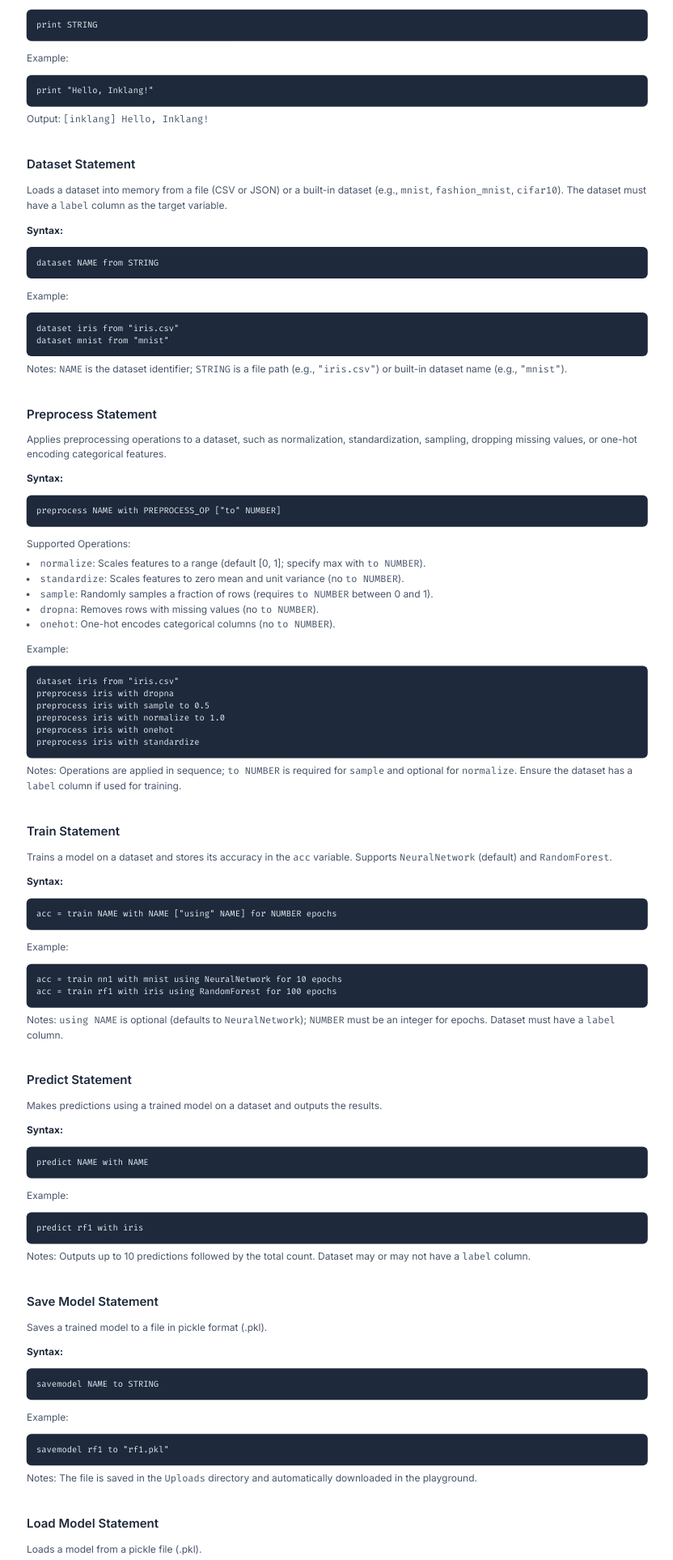
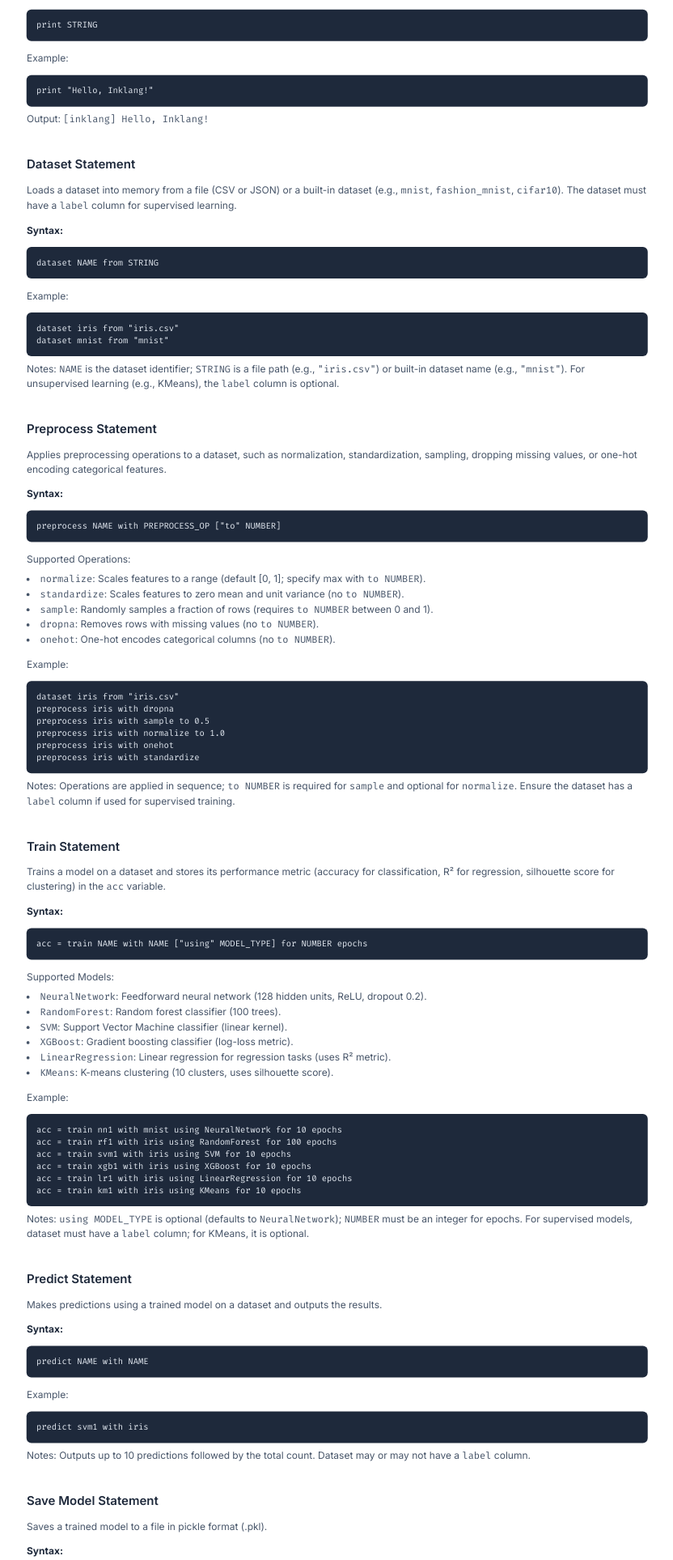
Before and after one commit to aditya-manohar/inklang, a Flask app: page /docs in a window 1280 px wide. Shown: the part 865-2792 px from the top of the page at 81% size, without its empty margins (223-1055 px from the left). Run offline with Flask 3, Linux system fonts and the light colour scheme; some libraries are stand-ins or nearby versions.

Commit message:
added new training models

```diff
--- a/inklang.py
+++ b/inklang.py
@@ -21,13 +21,14 @@ statement: print_stmt
 
 print_stmt: "print" STRING
 dataset_stmt: "dataset" NAME "from" STRING
-train_stmt: "acc" "=" "train" NAME "with" NAME ("using" NAME)? "for" NUMBER "epochs"
+train_stmt: "acc" "=" "train" NAME "with" NAME ("using" MODEL_TYPE)? "for" NUMBER "epochs"
 predict_stmt: "predict" NAME "with" NAME
 savemodel_stmt: "savemodel" NAME "to" STRING
 loadmodel_stmt: "loadmodel" NAME "from" STRING
 if_stmt: "if" condition ":" statement+
 repeat_stmt: "repeat" NUMBER "times" ":" statement+
 preprocess_stmt: "preprocess" NAME "with" PREPROCESS_OP ("to" NUMBER)?
+MODEL_TYPE: "NeuralNetwork" | "RandomForest" | "SVM" | "XGBoost" | "LinearRegression" | "KMeans"
 PREPROCESS_OP: "normalize" | "standardize" | "sample" | "dropna" | "onehot"
 
 condition: ACC CMP_OP NUMBER
--- a/templates/doc.html
+++ b/templates/doc.html
@@ -219,8 +219,8 @@
                     <h4 class="text-xl font-semibold mb-4">Dataset Statement</h4>
                     <p class="text-slate-600 dark:text-slate-400 mb-4">Loads a dataset into memory from a file (CSV or
                         JSON) or a built-in dataset (e.g., <code>mnist</code>, <code>fashion_mnist</code>,
-                        <code>cifar10</code>). The dataset must have a <code>label</code> column as the target
-                        variable.
+                        <code>cifar10</code>). The dataset must have a <code>label</code> column for supervised
+                        learning.
                     </p>
                     <p class="font-bold mb-2">Syntax:</p>
                     <div class="code-block mb-4">
@@ -234,7 +234,9 @@ dataset mnist from "mnist"</code></pre>
                     </div>
                     <p class="text-slate-600 dark:text-slate-400 mt-2">Notes: <code>NAME</code> is the dataset
                         identifier; <code>STRING</code> is a file path (e.g., <code>"iris.csv"</code>) or built-in
-                        dataset name (e.g., <code>"mnist"</code>).</p>
+                        dataset name (e.g., <code>"mnist"</code>). For unsupervised learning (e.g., KMeans), the
+                        <code>label</code> column is optional.
+                    </p>
                 </div>
 
                 <!-- Preprocess Statement -->
@@ -273,7 +275,7 @@ preprocess iris with standardize</code></pre>
                     <p class="text-slate-600 dark:text-slate-400 mt-2">Notes: Operations are applied in sequence;
                         <code>to NUMBER</code> is required for <code>sample</code> and optional for
                         <code>normalize</code>. Ensure the dataset has a <code>label</code> column if used for
-                        training.
+                        supervised training.
                     </p>
                 </div>
 
@@ -281,22 +283,36 @@ preprocess iris with standardize</code></pre>
                 <div>
                     <h4 class="text-xl font-semibold mb-4">Train Statement</h4>
                     <p class="text-slate-600 dark:text-slate-400 mb-4">Trains a model on a dataset and stores its
-                        accuracy in the <code>acc</code> variable. Supports <code>NeuralNetwork</code> (default) and
-                        <code>RandomForest</code>.
-                    </p>
+                        performance metric (accuracy for classification, R² for regression, silhouette score for
+                        clustering) in the <code>acc</code> variable.</p>
                     <p class="font-bold mb-2">Syntax:</p>
                     <div class="code-block mb-4">
                         <pre
-                            class="p-4 text-sm font-mono text-slate-200 overflow-auto"><code>acc = train NAME with NAME ["using" NAME] for NUMBER epochs</code></pre>
+                            class="p-4 text-sm font-mono text-slate-200 overflow-auto"><code>acc = train NAME with NAME ["using" MODEL_TYPE] for NUMBER epochs</code></pre>
                     </div>
+                    <p class="text-slate-600 dark:text-slate-400 mb-2">Supported Models:</p>
+                    <ul class="list-disc list-inside text-slate-600 dark:text-slate-400 mb-4">
+                        <li><code>NeuralNetwork</code>: Feedforward neural network (128 hidden units, ReLU, dropout
+                            0.2).</li>
+                        <li><code>RandomForest</code>: Random forest classifier (100 trees).</li>
+                        <li><code>SVM</code>: Support Vector Machine classifier (linear kernel).</li>
+                        <li><code>XGBoost</code>: Gradient boosting classifier (log-loss metric).</li>
+                        <li><code>LinearRegression</code>: Linear regression for regression tasks (uses R² metric).</li>
+                        <li><code>KMeans</code>: K-means clustering (10 clusters, uses silhouette score).</li>
+                    </ul>
                     <p class="text-slate-600 dark:text-slate-400 mb-2">Example:</p>
                     <div class="code-block">
                         <pre class="p-4 text-sm font-mono text-slate-200 overflow-auto"><code>acc = train nn1 with mnist using NeuralNetwork for 10 epochs
-acc = train rf1 with iris using RandomForest for 100 epochs</code></pre>
+acc = train rf1 with iris using RandomForest for 100 epochs
+acc = train svm1 with iris using SVM for 10 epochs
+acc = train xgb1 with iris using XGBoost for 10 epochs
+acc = train lr1 with iris using LinearRegression for 10 epochs
+acc = train km1 with iris using KMeans for 10 epochs</code></pre>
                     </div>
-                    <p class="text-slate-600 dark:text-slate-400 mt-2">Notes: <code>using NAME</code> is optional
+                    <p class="text-slate-600 dark:text-slate-400 mt-2">Notes: <code>using MODEL_TYPE</code> is optional
                         (defaults to <code>NeuralNetwork</code>); <code>NUMBER</code> must be an integer for epochs.
-                        Dataset must have a <code>label</code> column.</p>
+                        For supervised models, dataset must have a <code>label</code> column; for KMeans, it is
+                        optional.</p>
                 </div>
 
                 <!-- Predict Statement -->
@@ -312,7 +328,7 @@ acc = train rf1 with iris using RandomForest for 100 epochs</code></pre>
                     <p class="text-slate-600 dark:text-slate-400 mb-2">Example:</p>
                     <div class="code-block">
                         <pre
-                            class="p-4 text-sm font-mono text-slate-200 overflow-auto"><code>predict rf1 with iris</code></pre>
+                            class="p-4 text-sm font-mono text-slate-200 overflow-auto"><code>predict svm1 with iris</code></pre>
                     </div>
                     <p class="text-slate-600 dark:text-slate-400 mt-2">Notes: Outputs up to 10 predictions followed by
                         the total count. Dataset may or may not have a <code>label</code> column.</p>
@@ -331,7 +347,7 @@ acc = train rf1 with iris using RandomForest for 100 epochs</code></pre>
                     <p class="text-slate-600 dark:text-slate-400 mb-2">Example:</p>
                     <div class="code-block">
                         <pre
-                            class="p-4 text-sm font-mono text-slate-200 overflow-auto"><code>savemodel rf1 to "rf1.pkl"</code></pre>
+                            class="p-4 text-sm font-mono text-slate-200 overflow-auto"><code>savemodel svm1 to "svm1.pkl"</code></pre>
                     </div>
                     <p class="text-slate-600 dark:text-slate-400 mt-2">Notes: The file is saved in the
                         <code>Uploads</code> directory and automatically downloaded in the playground.
@@ -350,7 +366,7 @@ acc = train rf1 with iris using RandomForest for 100 epochs</code></pre>
                     <p class="text-slate-600 dark:text-slate-400 mb-2">Example:</p>
                     <div class="code-block">
                         <pre
-                            class="p-4 text-sm font-mono text-slate-200 overflow-auto"><code>loadmodel rf1 from "rf1.pkl"</code></pre>
+                            class="p-4 text-sm font-mono text-slate-200 overflow-auto"><code>loadmodel svm1 from "svm1.pkl"</code></pre>
                     </div>
                     <p class="text-slate-600 dark:text-slate-400 mt-2">Notes: The file must exist in the
                         <code>Uploads</code> directory.
@@ -372,11 +388,12 @@ acc = train rf1 with iris using RandomForest for 100 epochs</code></pre>
                     <div class="code-block">
                         <pre class="p-4 text-sm font-mono text-slate-200 overflow-auto"><code>if acc > 0.95:
     print "Excellent accuracy!"
-    savemodel rf1 to "rf1.pkl"</code></pre>
+    savemodel svm1 to "svm1.pkl"</code></pre>
                     </div>
                     <p class="text-slate-600 dark:text-slate-400 mt-2">Notes: <code>CMP_OP</code> is <code>></code>,
                         <code><</code>, <code>==</code>, <code>>=</code>, <code><=</code>, or <code>!=</code>.
-                        Indentation is recommended but not required.
+                        Indentation is recommended but not required. For <code>LinearRegression</code>, <code>acc</code>
+                        is R²; for <code>KMeans</code>, it is silhouette score.
                     </p>
                 </div>
 
@@ -394,7 +411,7 @@ acc = train rf1 with iris using RandomForest for 100 epochs</code></pre>
                     <div class="code-block">
                         <pre class="p-4 text-sm font-mono text-slate-200 overflow-auto"><code>repeat 3 times:
     print "Training iteration"
-    acc = train nn1 with mnist for 5 epochs</code></pre>
+    acc = train svm1 with iris using SVM for 5 epochs</code></pre>
                     </div>
                     <p class="text-slate-600 dark:text-slate-400 mt-2">Notes: <code>NUMBER</code> must be an integer.
                         Indentation is recommended but not required.</p>
@@ -413,7 +430,7 @@ dataset NAME from STRING
 preprocess NAME with (normalize | standardize | sample | dropna | onehot) ["to" NUMBER]
 
 # Train model
-acc = train NAME with NAME [using (NeuralNetwork | RandomForest)] for NUMBER epochs
+acc = train NAME with NAME [using (NeuralNetwork | RandomForest | SVM | XGBoost | LinearRegression | KMeans)] for NUMBER epochs
 
 # Make predictions
 predict NAME with NAME
@@ -435,9 +452,8 @@ repeat NUMBER times :
             </div>
             <p class="text-slate-600 dark:text-slate-400 mt-4">Notes: Indentation is optional but recommended (4 spaces
                 or 1 tab) for readability in <code>if</code> and <code>repeat</code> blocks. Datasets must have a
-                <code>label</code> column for training. The <code>to NUMBER</code> clause is required for
-                <code>sample</code>, optional for <code>normalize</code>, and not allowed for
-                <code>standardize</code>, <code>dropna</code>, or <code>onehot</code>.
+                <code>label</code> column for supervised models; optional for KMeans. The <code>acc</code> variable
+                holds accuracy (classification), R² (regression), or silhouette score (clustering).
             </p>
 
             <h3 class="text-2xl font-bold mb-6 mt-12">Supported Datasets and Models</h3>
@@ -457,7 +473,7 @@ repeat NUMBER times :
                 <div>
                     <h4 class="text-xl font-semibold mb-4">File-based Datasets</h4>
                     <p class="text-slate-600 dark:text-slate-400 mb-4">Load datasets from CSV or JSON files. The file
-                        must have a <code>label</code> column for training. Files should be uploaded to the
+                        must have a <code>label</code> column for supervised learning. Files should be uploaded to the
                         <code>Uploads</code> directory.
                     </p>
                     <p class="text-slate-600 dark:text-slate-400 mb-2">Example:</p>
@@ -469,20 +485,27 @@ repeat NUMBER times :
                 <div>
                     <h4 class="text-xl font-semibold mb-4">Supported Models</h4>
                     <ul class="list-disc list-inside text-slate-600 dark:text-slate-400 space-y-2">
-                        <li><code>NeuralNetwork</code>: A feedforward neural network with one hidden layer (128 units,
-                            ReLU activation) and dropout (0.2).</li>
-                        <li><code>RandomForest</code>: A random forest classifier with 100 trees.</li>
+                        <li><code>NeuralNetwork</code>: Feedforward neural network with one hidden layer (128 units,
+                            ReLU activation, dropout 0.2, softmax output).</li>
+                        <li><code>RandomForest</code>: Random forest classifier with 100 trees.</li>
+                        <li><code>SVM</code>: Support Vector Machine classifier with linear kernel.</li>
+                        <li><code>XGBoost</code>: Gradient boosting classifier with log-loss metric.</li>
+                        <li><code>LinearRegression</code>: Linear regression model for regression tasks (uses R²
+                            metric).</li>
+                        <li><code>KMeans</code>: K-means clustering with 10 clusters (uses silhouette score).</li>
                     </ul>
                     <p class="text-slate-600 dark:text-slate-400 mt-2">Notes: Specify the model type in the
-                        <code>using NAME</code> clause of the <code>train</code> statement. If omitted, defaults to
-                        <code>NeuralNetwork</code>.
+                        <code>using MODEL_TYPE</code> clause of the <code>train</code> statement. If omitted, defaults
+                        to
+                        <code>NeuralNetwork</code>. Supervised models require a <code>label</code> column; KMeans does
+                        not.
                     </p>
                 </div>
             </div>
 
             <h3 class="text-2xl font-bold mb-6 mt-12">Example Workflow</h3>
             <p class="text-slate-600 dark:text-slate-400 mb-4">A complete example demonstrating preprocessing,
-                training, and conditional logic:</p>
+                training, and conditional logic with different model types:</p>
             <div class="code-block">
                 <pre class="p-4 text-sm font-mono text-slate-200 overflow-auto"><code># Load and preprocess dataset
 dataset iris from "iris.csv"
@@ -490,20 +513,35 @@ preprocess iris with dropna
 preprocess iris with sample to 0.5
 preprocess iris with normalize to 1.0
 
-# Train model
+# Train different models
 acc = train rf1 with iris using RandomForest for 10 epochs
-
-# Check accuracy
 if acc > 0.9:
-    print "Great accuracy!"
+    print "Great RandomForest accuracy!"
     savemodel rf1 to "rf1.pkl"
 
+acc = train svm1 with iris using SVM for 10 epochs
+if acc > 0.9:
+    print "Great SVM accuracy!"
+    savemodel svm1 to "svm1.pkl"
+
+acc = train lr1 with iris using LinearRegression for 10 epochs
+if acc > 0.7:
+    print "Good R² for LinearRegression!"
+    savemodel lr1 to "lr1.pkl"
+
+# Train clustering model
+dataset iris_no_labels from "iris_no_labels.csv"
+acc = train km1 with iris_no_labels using KMeans for 10 epochs
+if acc > 0.5:
+    print "Good silhouette score for KMeans!"
+    savemodel km1 to "km1.pkl"
+
 # Make predictions
-predict rf1 with iris</code></pre>
+predict svm1 with iris</code></pre>
             </div>
-            <p class="text-slate-600 dark:text-slate-400 mt-2">Notes: This workflow loads the Iris dataset, removes
-                missing values, samples 50% of the rows, normalizes features, trains a RandomForest model, saves it if
-                accuracy exceeds 0.9, and makes predictions.</p>
+            <p class="text-slate-600 dark:text-slate-400 mt-2">Notes: This workflow loads the Iris dataset, preprocesses
+                it, trains multiple models (RandomForest, SVM, LinearRegression, KMeans), saves models if performance is
+                good, and makes predictions with SVM.</p>
         </div>
     </section>
 
```
Also changed, not shown: ml.py (+38 -10 lines), 3 other files.
